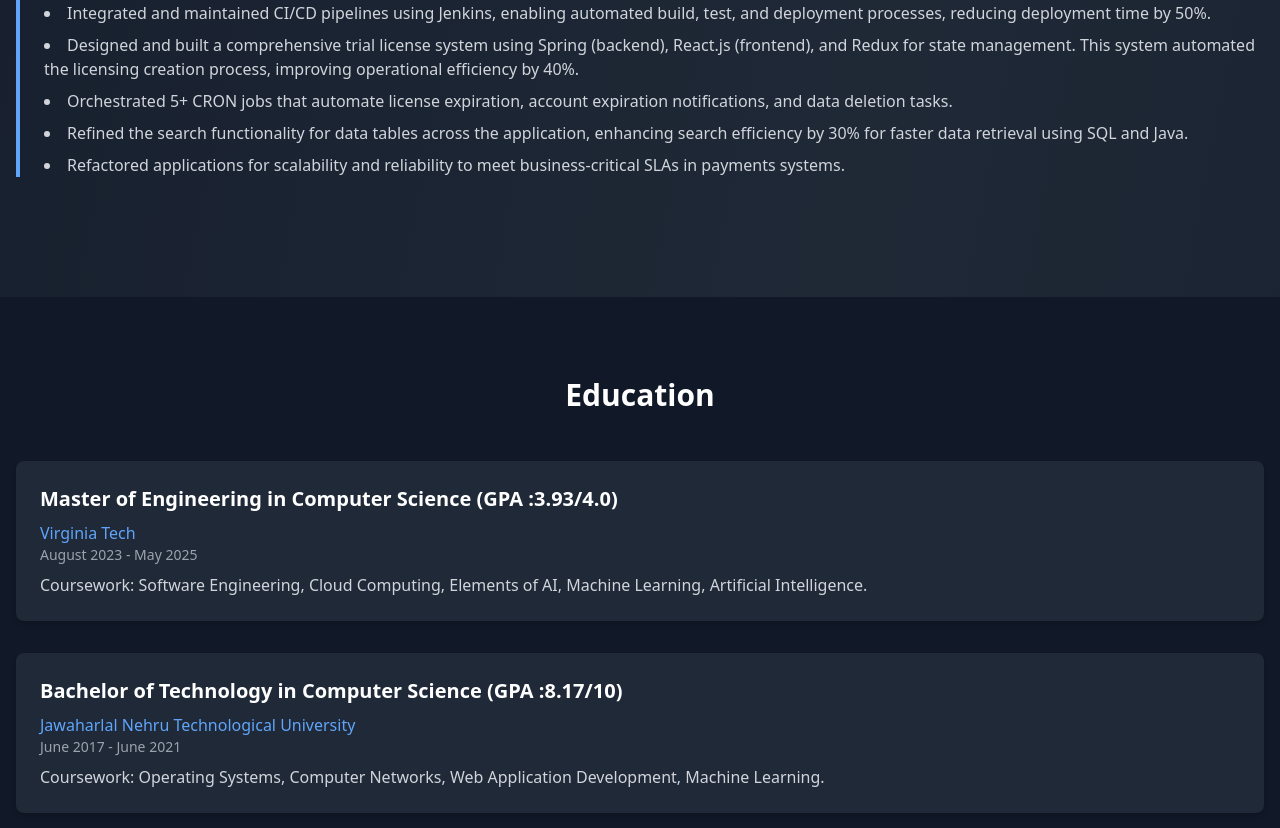
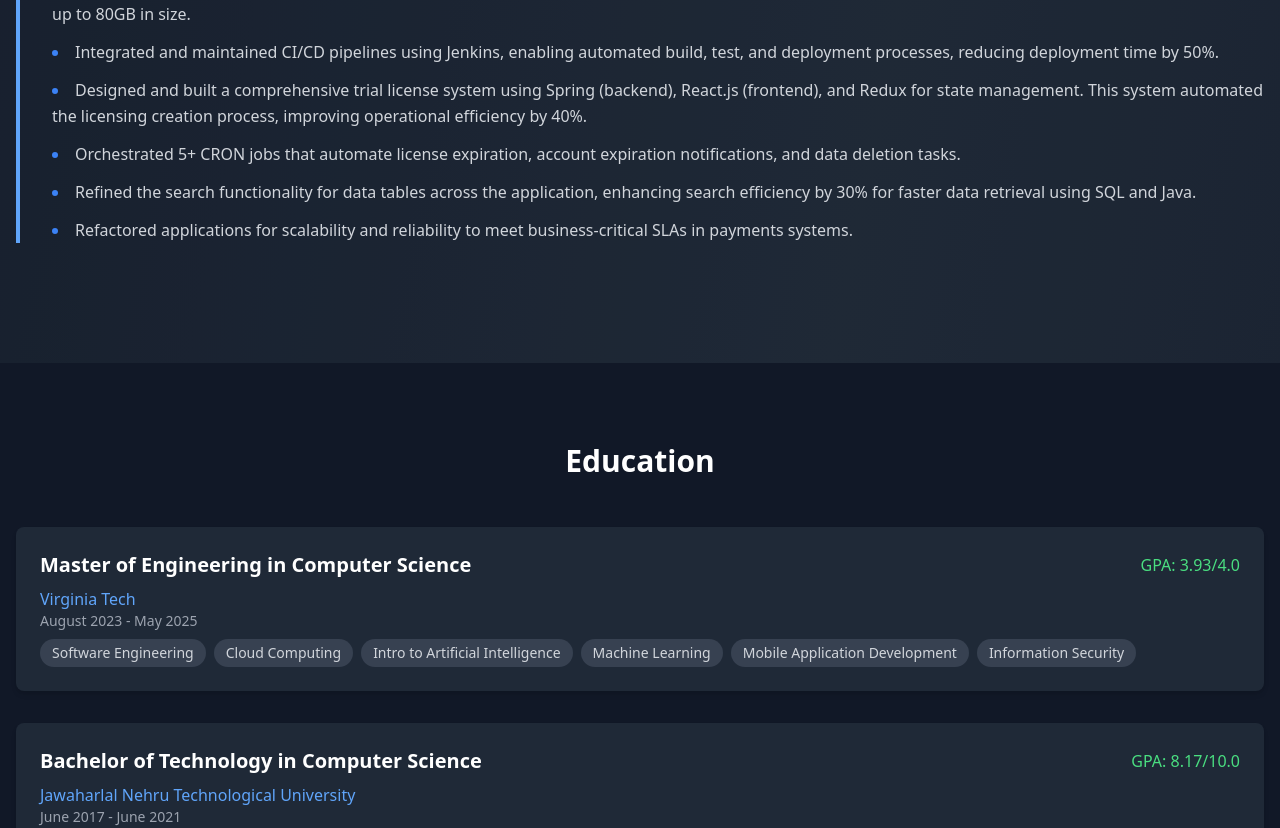
Before and after one commit to divakar007/website, a React (Vite) app: page / in a window 1280 px wide. Shown: the part 1987-2815 px from the top of the page. Built offline with nearby package versions, Linux system fonts and the light colour scheme.

Commit message:
Changes for education

```diff
--- a/src/App.tsx
+++ b/src/App.tsx
@@ -12,7 +12,7 @@ function Footer() {
   return (
       <footer className="bg-gray-900 border-t border-gray-800 py-8">
         <div className="container mx-auto px-4 text-center text-gray-400">
-          <p>© 2024 Divakara Rao Annepu. All rights reserved.</p>
+          <p>© 2025 Divakara Rao Annepu. All rights reserved.</p>
         </div>
       </footer>
   );
--- a/src/components/Education.tsx
+++ b/src/components/Education.tsx
@@ -4,15 +4,15 @@ function Education() {
             degree: "Master of Engineering in Computer Science",
             institution: "Virginia Tech",
             duration: "August 2023 - May 2025",
-            details: "Coursework: Software Engineering, Cloud Computing, Elements of AI, Machine Learning, Artificial Intelligence.",
+            details: ["Software Engineering", "Cloud Computing", "Intro to Artificial Intelligence", "Machine Learning", "Mobile Application Development", "Information Security"],
             cgpa : "3.93/4.0",
         },
         {
             degree: "Bachelor of Technology in Computer Science",
             institution: "Jawaharlal Nehru Technological University",
             duration: "June 2017 - June 2021",
-            details: "Coursework: Operating Systems, Computer Networks, Web Application Development, Machine Learning.",
-            cgpa: "8.17/10",
+            details: ["Operating Systems", "Computer Networks", "Object Oriented Design Using Java", "Data Structures and Algorithms", "Database Management Systems", "Software Engineering"],
+            cgpa: "8.17/10.0",
         },
     ];
 
@@ -25,15 +25,30 @@ function Education() {
                 <div className="grid gap-8">
                     {educationData.map((education, index) => (
                         <div key={index} className="bg-gray-800 p-6 rounded-lg shadow-md">
-                            <h3 className="text-xl font-semibold text-white mb-2">
-                                {education.degree} (GPA :{ education.cgpa})
-                            </h3>
+                            <div className="flex justify-between items-center mb-2">
+                                <h3 className="text-xl font-semibold text-white">
+                                    {education.degree}
+                                </h3>
+                                <span className="text-green-400 font-medium">
+                    GPA: {education.cgpa}
+                </span>
+                            </div>
                             <p className="text-blue-400 font-medium">{education.institution}</p>
                             <p className="text-gray-400 text-sm">{education.duration}</p>
-                            <p className="text-gray-300 mt-2">{education.details}</p>
+                            <div className="flex flex-wrap gap-2 mt-2">
+                                {education.details.map((course, index) => (
+                                    <span
+                                        key={index}
+                                        className="px-3 py-1 bg-gray-700 text-gray-300 rounded-full text-sm"
+                                    >
+                        {course}
+                    </span>
+                                ))}
+                            </div>
                         </div>
                     ))}
                 </div>
+
             </div>
         </section>
     );
--- a/src/components/Experience.tsx
+++ b/src/components/Experience.tsx
@@ -36,9 +36,12 @@ function Experience() {
                             </h3>
                             <p className="text-blue-400 font-medium">{experience.company}</p>
                             <p className="text-gray-400 text-sm">{experience.duration}</p>
-                            <ul className="mt-4 space-y-2 text-gray-300 list-disc list-inside">
+                            <ul className="mt-4 space-y-3 text-gray-300 list-disc list-inside marker:text-blue-500">
                                 {experience.details.map((detail, i) => (
-                                    <li key={i}>{detail}</li>
+                                    <li key={i}
+                                        className="pl-2 leading-relaxed hover:text-blue-400 transition-colors duration-200">
+                                        {detail}
+                                    </li>
                                 ))}
                             </ul>
                         </div>
--- a/src/index.css
+++ b/src/index.css
@@ -26,3 +26,33 @@
   animation: fadeIn 0.6s ease-out 0.4s forwards;
   opacity: 0;
 }
+
+* {
+  cursor: default;
+}
+
+a, button, select, input[type="submit"], input[type="button"] {
+  cursor: pointer;
+}
+
+input[type="text"], input[type="email"], textarea {
+  cursor: text;
+}
+
+::-webkit-scrollbar {
+  width: 8px;
+  height: 8px;
+}
+
+::-webkit-scrollbar-track {
+  background: #212f49;
+}
+
+::-webkit-scrollbar-thumb {
+  background: #4b5563;
+  border-radius: 4px;
+}
+
+::-webkit-scrollbar-thumb:hover {
+  background: #6b7280;
+}
--- a/src/main.tsx
+++ b/src/main.tsx
@@ -1,10 +1,7 @@
-import { StrictMode } from 'react';
 import { createRoot } from 'react-dom/client';
 import App from './App.tsx';
 import './index.css';
 
 createRoot(document.getElementById('root')!).render(
-  <StrictMode>
     <App />
-  </StrictMode>
 );
```
